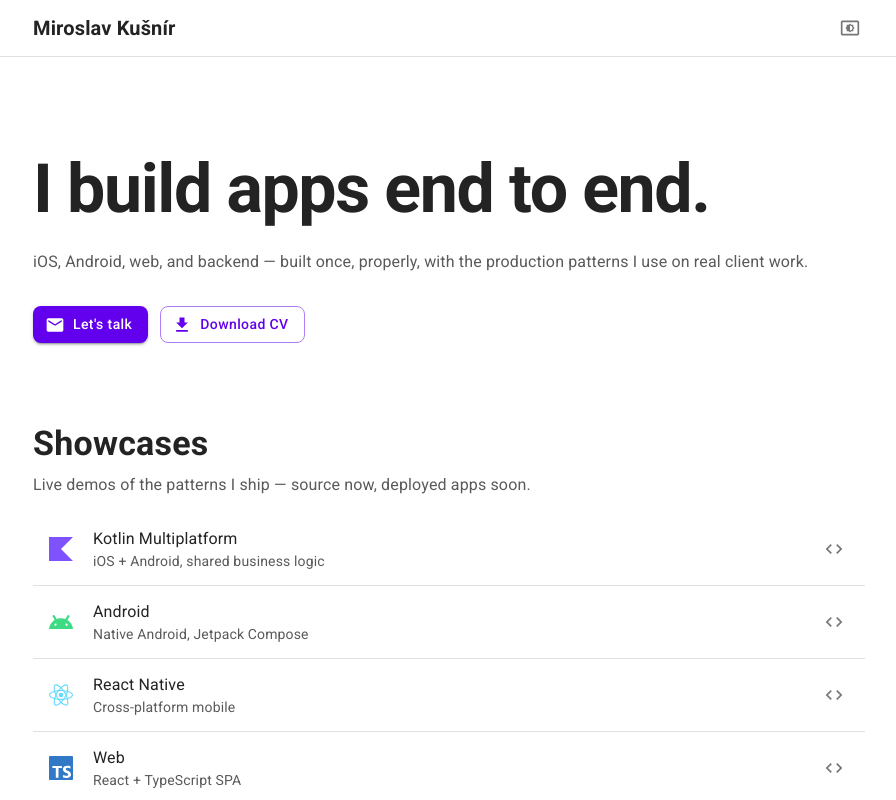
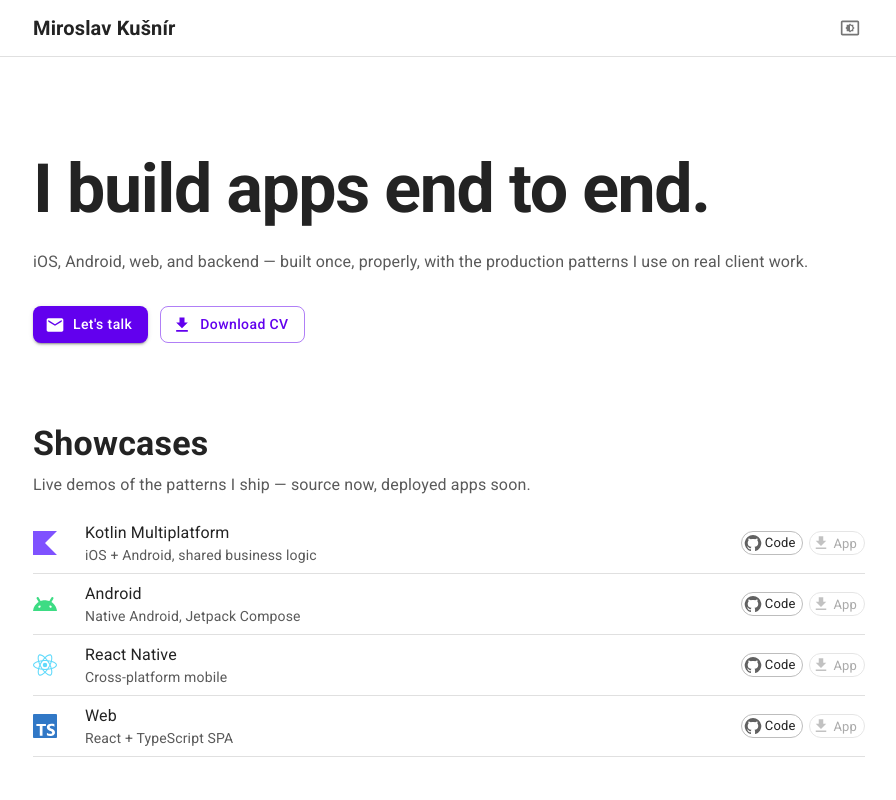
Before and after one commit to mkdigitalsk/portfolio, a Next.js app: page / in a window 1280 px wide. Shown: the top 800 px of the page, without its empty margins (191-1087 px from the left). Built offline with nearby package versions, Linux system fonts and the light colour scheme; what @mui/material-nextjs would draw is missing.

Commit message:
showcase actions as Code (GitHub) + App pills

```diff
--- a/src/features/home/ShowcaseList.tsx
+++ b/src/features/home/ShowcaseList.tsx
@@ -1,5 +1,6 @@
-import { Code, Download } from '@mui/icons-material'
-import { IconButton, List, ListItem, ListItemIcon, ListItemText, Stack, Tooltip } from '@mui/material'
+import { Download, GitHub } from '@mui/icons-material'
+import { Box, List, ListItem, ListItemIcon, ListItemText, Stack, Tooltip } from '@mui/material'
+import { Chip } from '@/shared/components'
 import { PlatformIcon, type Platform } from '@/shared/components/icons/PlatformIcon'
 
 export interface Showcase {
@@ -9,7 +10,7 @@ export interface Showcase {
   // Always present — links to the source repo.
   repoUrl: string
   // Optional — the deployed app / downloadable artifact (web URL, APK, TestFlight).
-  // The download action only renders once this exists.
+  // The "App" pill activates once this exists; until then it shows "coming soon".
   appUrl?: string
 }
 
@@ -21,44 +22,44 @@ export function ShowcaseList({ items }: ShowcaseListProps) {
   return (
     <List disablePadding>
       {items.map((item) => (
-        <ListItem
-          key={item.label}
-          divider
-          secondaryAction={
-            <Stack direction="row" spacing={0.5}>
-              {item.appUrl && (
-                <Tooltip title="Open app">
-                  <IconButton
-                    component="a"
-                    href={item.appUrl}
-                    target="_blank"
-                    rel="noopener noreferrer"
-                    aria-label={`Open ${item.label} app`}
-                    size="small"
-                  >
-                    <Download fontSize="small" />
-                  </IconButton>
-                </Tooltip>
-              )}
-              <Tooltip title="View code">
-                <IconButton
-                  component="a"
-                  href={item.repoUrl}
-                  target="_blank"
-                  rel="noopener noreferrer"
-                  aria-label={`View ${item.label} code`}
-                  size="small"
-                >
-                  <Code fontSize="small" />
-                </IconButton>
-              </Tooltip>
-            </Stack>
-          }
-        >
+        <ListItem key={item.label} divider disableGutters sx={{ gap: 1 }}>
           <ListItemIcon sx={{ minWidth: 44 }}>
             <PlatformIcon platform={item.platform} />
           </ListItemIcon>
-          <ListItemText primary={item.label} secondary={item.description} />
+          <ListItemText primary={item.label} secondary={item.description} sx={{ flex: 1, my: 0 }} />
+          <Stack direction="row" spacing={0.75} sx={{ flexShrink: 0 }}>
+            <Chip
+              icon={<GitHub />}
+              label="Code"
+              variant="outlined"
+              size="small"
+              clickable
+              component="a"
+              href={item.repoUrl}
+              target="_blank"
+              rel="noopener noreferrer"
+            />
+            {item.appUrl ? (
+              <Chip
+                icon={<Download />}
+                label="App"
+                color="primary"
+                variant="outlined"
+                size="small"
+                clickable
+                component="a"
+                href={item.appUrl}
+                target="_blank"
+                rel="noopener noreferrer"
+              />
+            ) : (
+              <Tooltip title="App coming soon">
+                <Box component="span">
+                  <Chip icon={<Download />} label="App" variant="outlined" size="small" disabled />
+                </Box>
+              </Tooltip>
+            )}
+          </Stack>
         </ListItem>
       ))}
     </List>
```
